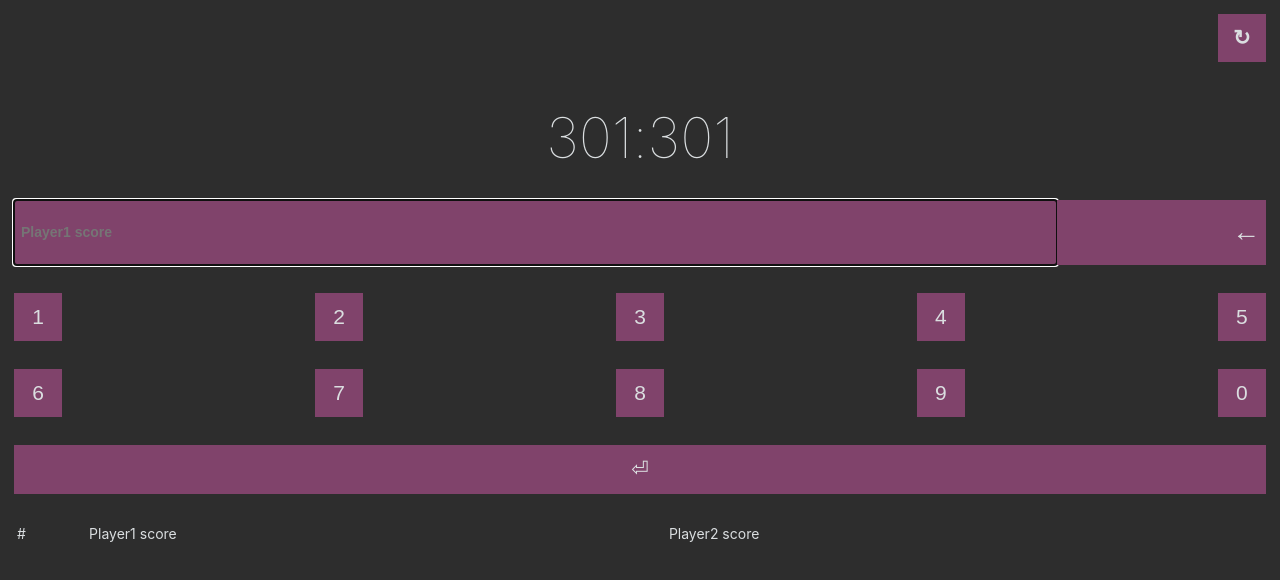
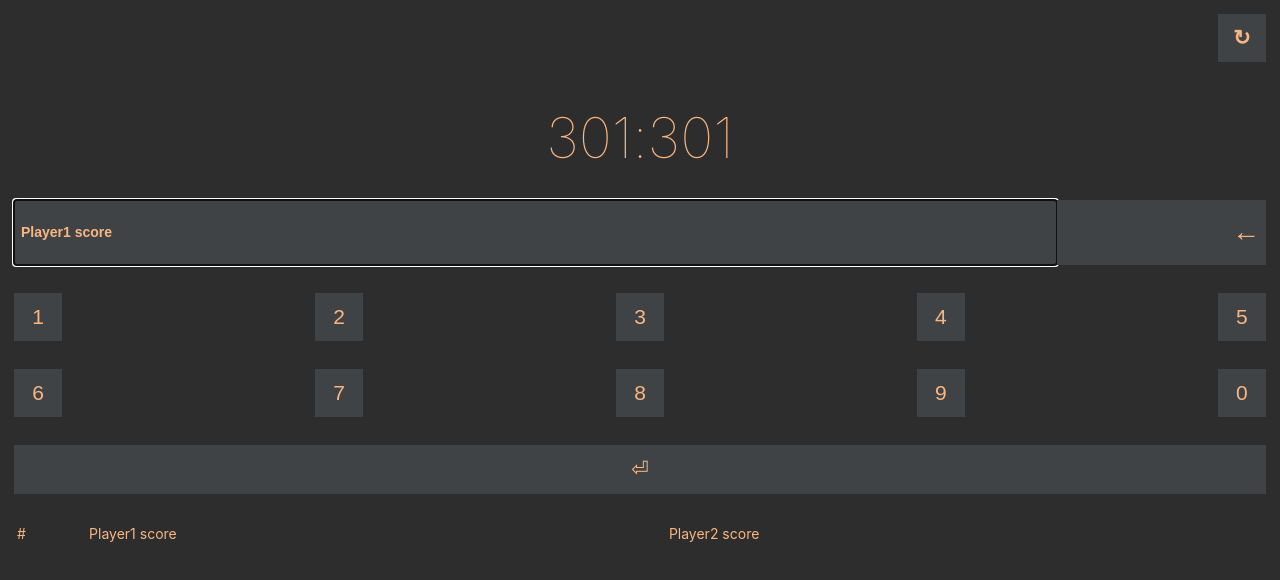
Before and after one commit to stsh89/darts-scoreboard, a React (Create React App) app: page / in a window 1280 px wide. Shown: the top 580 px of the page. Built offline with nearby package versions, Linux system fonts and the light colour scheme; the HTML template or start-up script is replaced by a standard one.

Commit message:
Minor styles redesign

```diff
--- a/src/App.css
+++ b/src/App.css
@@ -1,5 +1,6 @@
 .scoreboard {
   padding: 1em;
+  color: var(--text-color);
 }
 
 .score {
@@ -35,10 +36,14 @@
   font-size: 1em;
   border: none;
   background-image: none;
-  background-color: #80436b;
+  background-color: #404345;
   box-shadow: none;
   color: #dadee0;
   font-weight: bold;
+}
+
+.score-input__value::placeholder {
+  color: var(--text-color);
 }
 
 .game-menu {
@@ -46,19 +51,19 @@
   flex-direction: row-reverse;
 }
 
+.button {
+  color: var(--text-color);
+  font-size: 1.5em;
+  background-color: #404345;
+  box-shadow: 0px 0px 0px transparent;
+  border: 0px solid transparent;
+  text-shadow: 0px 0px 0px transparent;
+}
+
 .button-group {
   display: flex;
   margin-top: 2em;
   justify-content: space-between;
-}
-
-.button {
-  color: #dadee0;
-  font-size: 1.5em;
-  background-color: #80436b;
-  box-shadow: 0px 0px 0px transparent;
-  border: 0px solid transparent;
-  text-shadow: 0px 0px 0px transparent;
 }
 
 .button--reset {
--- a/src/index.css
+++ b/src/index.css
@@ -1,6 +1,12 @@
+:root {
+  --bg-color: #2d2d2d;
+  --fg-color: #dadee0;
+  --text-color: #f8b682;
+}
+
 body {
-  background-color: #2d2d2d;
-  color: #dadee0;
+  background-color: var(--bg-color);
+  color: var(--fg-color);
   margin: 0;
   padding: 0;
   font-size: 14px;
```
